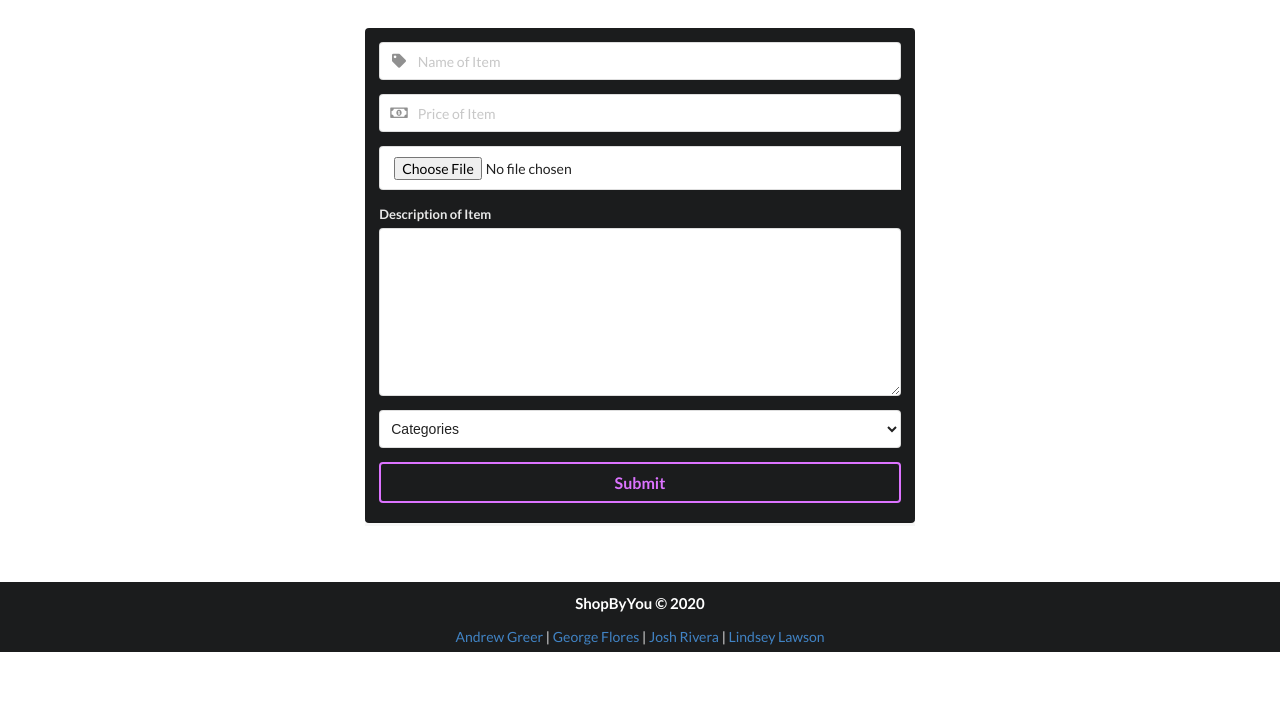
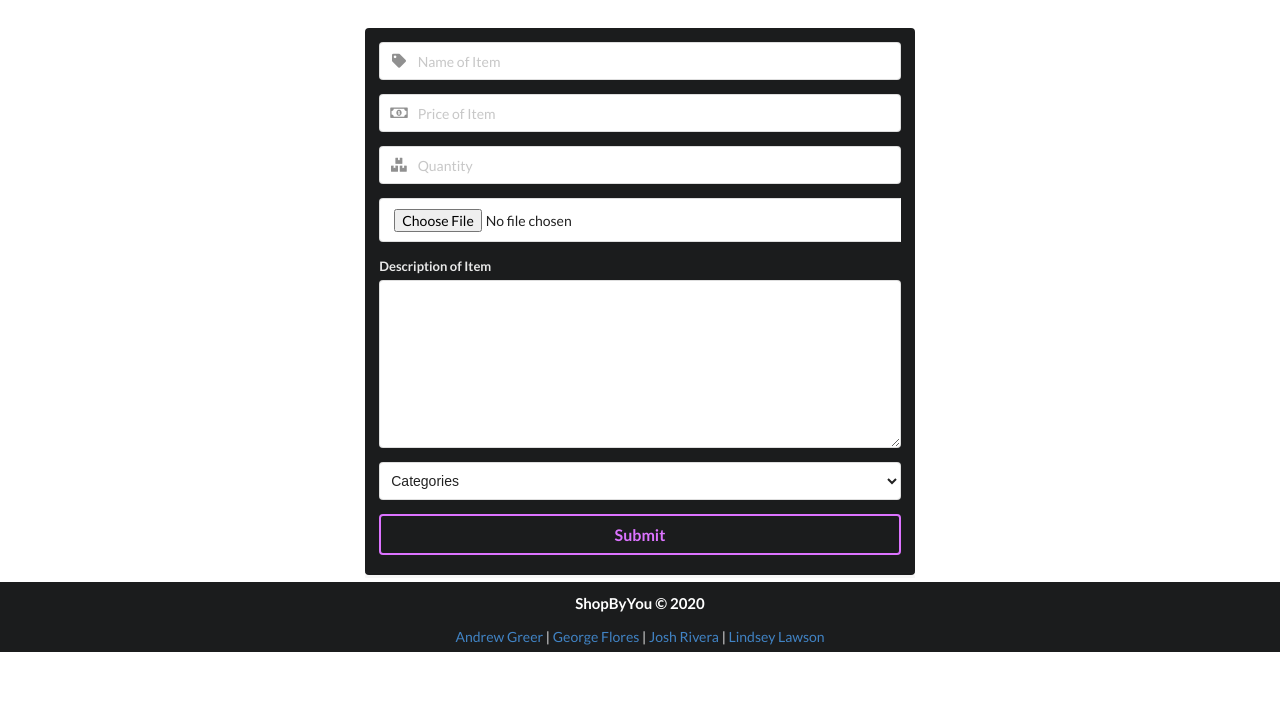
Before and after one commit to JRivera-31/ShopByYou, a Node server app: page /sell in a window 1280 px wide. Shown: the part 148-870 px from the top of the page. Run offline with Node 20, Linux system fonts and the light colour scheme; some libraries are stand-ins or nearby versions.

Commit message:
added quantity field on sell form and changed icon

```diff
--- a/views/sell.handlebars
+++ b/views/sell.handlebars
@@ -24,6 +24,12 @@
               <div class="ui left icon input">
                 <i class="money bill alternate outline icon"></i>
                 <input type="text" name="price" class="price" placeholder="Price of Item" />
+              </div>
+            </div>
+            <div class="field">
+              <div class="ui left icon input">
+                <i class="boxes icon"></i>
+                <input type="text" name="quantity" class="quantity" placeholder="Quantity" />
               </div>
             </div>
             <div class="field" enctype="multipart/form-data">
```
